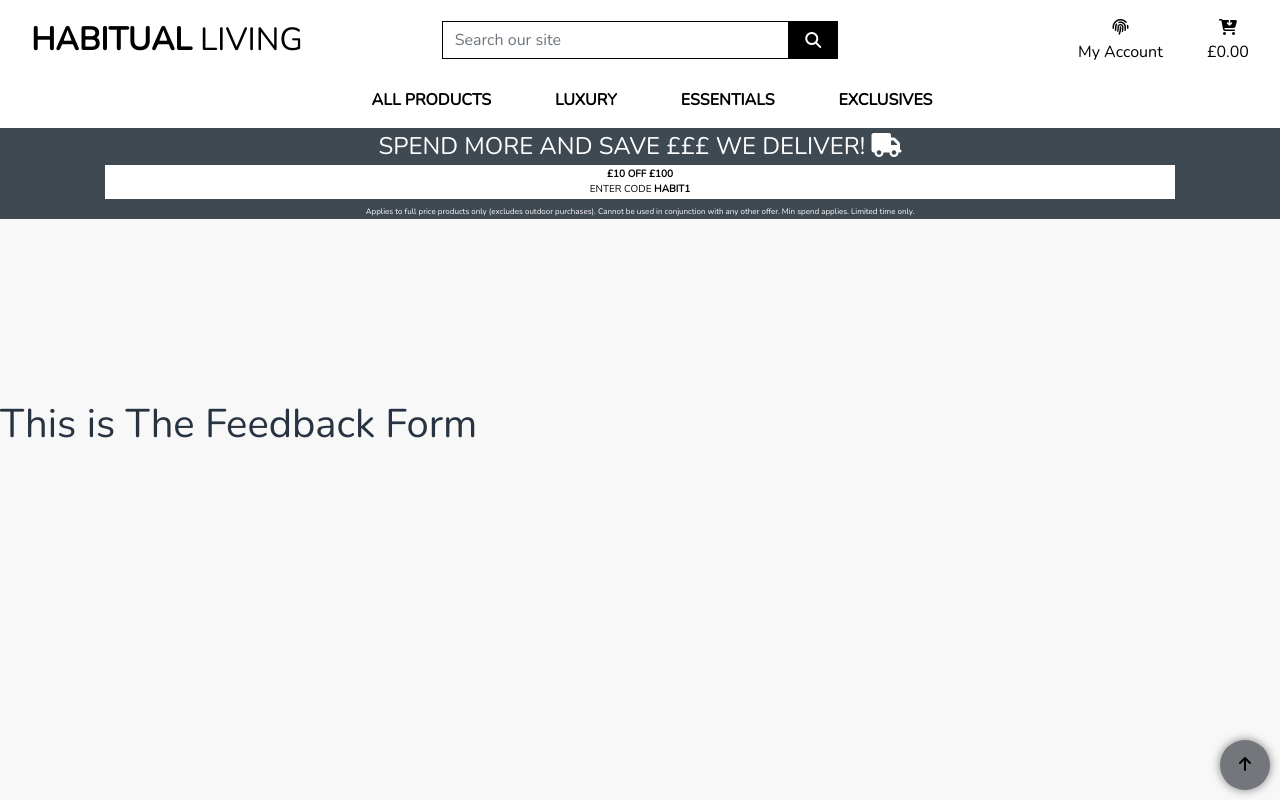
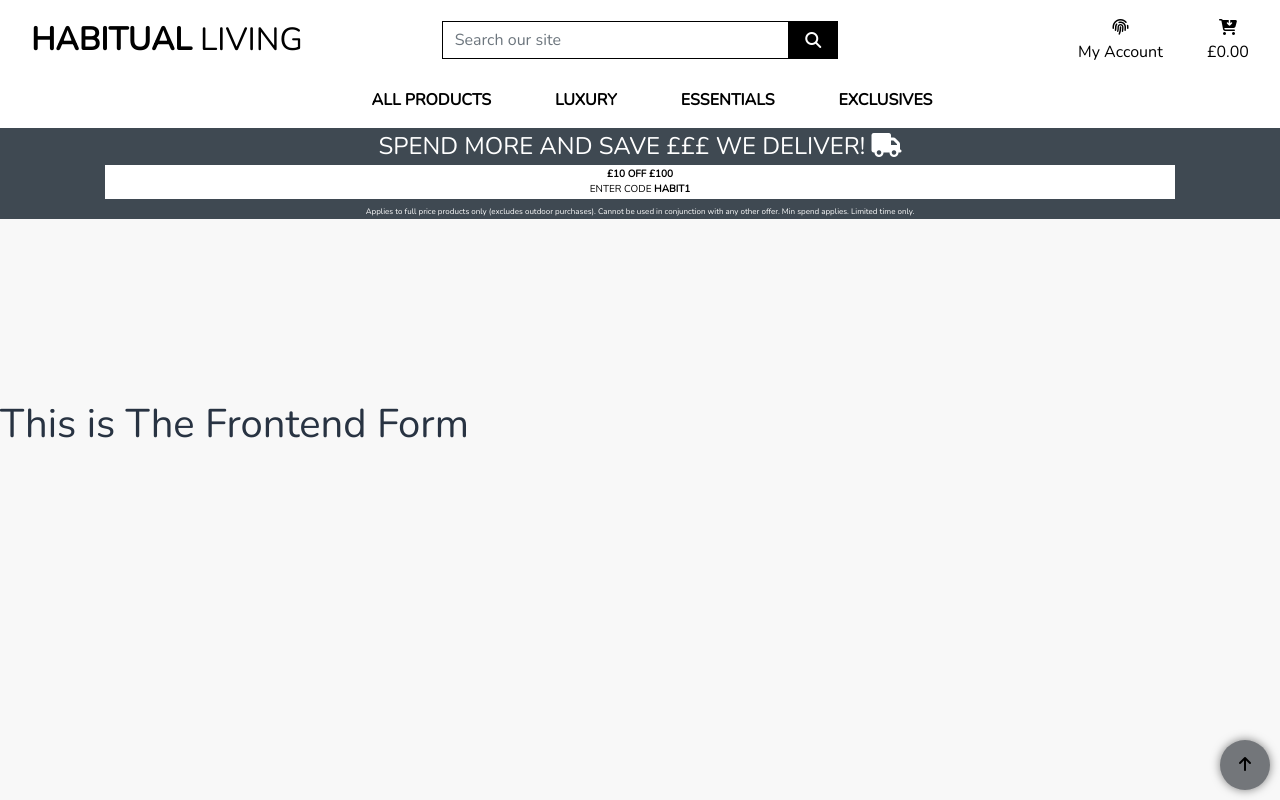
Before and after one commit to Benjamin144/Habitual-Living, a Django app: page /blog/blog in a window 1280 px wide. Run offline with Django 3.2, Linux system fonts and the light colour scheme; some libraries are stand-ins or nearby versions.

Commit message:
revisions to blog template and py files

```diff
--- a/blog/templates/blog/frontend.html
+++ b/blog/templates/blog/frontend.html
@@ -8,5 +8,5 @@
         <div class="col"></div>
     </div>
 </div>
-<h1>This is The Feedback Form</h1>
+<h1>This is The Frontend Form</h1>
 {% endblock %}
--- a/blog/views.py
+++ b/blog/views.py
@@ -1,4 +1,7 @@
 from django.shortcuts import render
 
+from .models import Post
+posts = Post.objects.all()
+
 def frontend(request):
-    return render(request, 'blog/frontend.html', {})
+    return render(request, 'blog/frontend.html', {'posts': posts})
--- a/habitual_living/urls.py
+++ b/habitual_living/urls.py
@@ -20,8 +20,8 @@ from django.conf.urls.static import static
 from blog.views import frontend
 
 urlpatterns = [
+    path('blog/', include('blog.urls')),
     path('admin/', admin.site.urls),
-    path('blog/', include('blog.urls')),
     path('accounts/', include('allauth.urls')),
     path('', include('home.urls')),
     path('products/', include('products.urls')),
```
